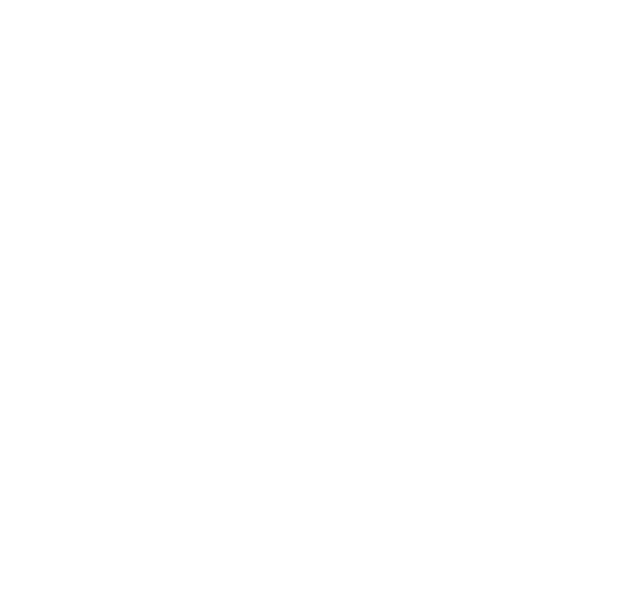
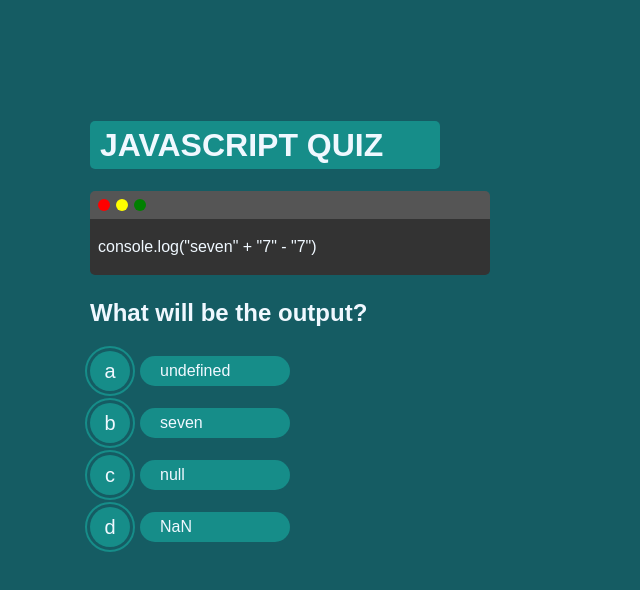
Before and after one commit to davrsirius/for-instagram, a plain HTML site: page index.html in a window 1280 px wide. Shown: the whole page, without its empty margins (0-640 px from the left). Drawn offline with Linux system fonts and the light colour scheme.

Commit message:
added first reel

```diff
--- a/css/styles.css
+++ b/css/styles.css
@@ -16,11 +16,11 @@ body {
   height: 100%;
   margin: 0;
   padding: 0;
-  font-family: Arial, sans-serif;
+  font-family: 'JetBrains Mono', Arial, sans-serif;
   font-size: 16px;
   line-height: 1.5;
-  background-color: #fff;
-  color: #222;
+  background-color: rgb(21, 92, 99);
+  color: aliceblue;
 }
 
 img {
@@ -70,6 +70,7 @@ select:-webkit-autofill:focus {
 .container {
   width: 100%;
   max-width: 1200px;
+  padding-top: 100px;
   padding-left: 50px;
   padding-right: 50px;
   margin-left: auto;
@@ -83,6 +84,122 @@ select:-webkit-autofill:focus {
 }
 
 
+.heading {
+  padding: 0 10px;
+  width: 100%;
+  max-width: 350px;
+  border-radius: 5px;
+  text-transform: uppercase;
+  background-color: rgb(22, 141, 137);
+}
+
+.box {
+  width: 100%;
+  max-width: 400px;
+  border-radius: 5px;
+  overflow: hidden;
+}
+
+.box__top {
+  display: flex;
+  gap: 6px;
+  background-color: #555;
+  padding: 8px;
+}
+
+.box__spans {
+  display: inline-block;
+  width: 12px;
+  height: 12px;
+  border-radius: 50%;
+}
+
+.box__top--spans-red {
+  background-color: red;
+}
+
+.box__top--spans-yellow {
+  background-color: yellow;
+}
+
+.box__top--spans-green {
+  background-color: green;
+}
+
+.box__bottom {
+  background-color: #333;
+  padding: 16px 8px;
+}
+
+.heading2 {}
+
+.answer-list {
+  list-style: none;
+  margin: 0;
+  padding: 0;
+}
+
+.answer-list__item {
+  display: flex;
+  align-items: center;
+}
+
+.answer-list__item:not(:last-child) {
+  margin-bottom: 12px;
+}
+
+.answer-list__span-letter {
+  position: relative;
+  display: flex;
+  justify-content: center;
+  align-items: center;
+  text-align: center;
+  width: 40px;
+  height: 40px;
+  border-radius: 50%;
+  background-color: rgb(22, 141, 137);
+  font-size: 20px;
+  margin-right: 10px;
+}
+
+.answer-list__span-letter::after {
+  content: "";
+  position: absolute;
+  top: -5px;
+  bottom: -5px;
+  right: -5px;
+  left: -5px;
+  border: 2px solid rgb(22, 141, 137);
+  border-radius: 50%;
+
+}
+
+.answer-list__span-value {
+  left: 20px;
+  display: flex;
+  align-items: center;
+  justify-content: flex-start;
+  width: 150px;
+  height: 30px;
+  background-color: rgb(22, 141, 137);
+  border-radius: 15px;
+  padding: 0 20px;
+}
+
+
+
+
+
+
+
+
+
+
+
+
+
+
+
 /* RETINA BACKGROUNDS */
 @media only screen and (-webkit-min-device-pixel-ratio: 2),
 only screen and (min--moz-device-pixel-ratio: 2),
--- a/index.html
+++ b/index.html
@@ -1,19 +1,55 @@
 <!DOCTYPE html>
 <html lang="en">
+
 <head>
   <meta charset="UTF-8">
   <meta http-equiv="X-UA-Compatible" content="IE=edge">
   <meta name="viewport" content="width=device-width, initial-scale=1.0">
-  <title>Project</title>
+  <title>Instagram page reels</title>
 
   <!-- Styles -->
   <link rel="stylesheet" href="css/normalize.css">
   <link rel="stylesheet" href="css/styles.css">
 
 </head>
+
 <body>
+
+  <main class="main-content">
+    <div class="container">
+      <h1 class="heading">Javascript quiz</h1>
+      <div class="box">
+        <div class="box__top">
+          <span class="box__spans box__top--spans-red"></span>
+          <span class="box__spans box__top--spans-yellow"></span>
+          <span class="box__spans box__top--spans-green"></span>
+        </div>
+        <div class="box__bottom">console.log("seven" + "7" - "7")</div>
+      </div>
+      <h2 class="heading2">What will be the output?</h2>
+      <ul class="answer-list">
+        <li class="answer-list__item">
+          <span class="answer-list__span-letter">a</span>
+          <span class="answer-list__span-value">undefined</span>
+        </li>
+        <li class="answer-list__item">
+          <span class="answer-list__span-letter">b</span>
+          <span class="answer-list__span-value">seven</span>
+        </li>
+        <li class="answer-list__item">
+          <span class="answer-list__span-letter">c</span>
+          <span class="answer-list__span-value">null</span>
+        </li>
+        <li class="answer-list__item">
+          <span class="answer-list__span-letter">d</span>
+          <span class="answer-list__span-value">NaN</span>
+        </li>
+      </ul>
+    </div>
+  </main>
 
 
   <script src="js/main.js"></script>
 </body>
+
 </html>
--- a/js/main.js
+++ b/js/main.js
@@ -0,0 +1 @@
+console.log("seven" + "7" - "7")
```
